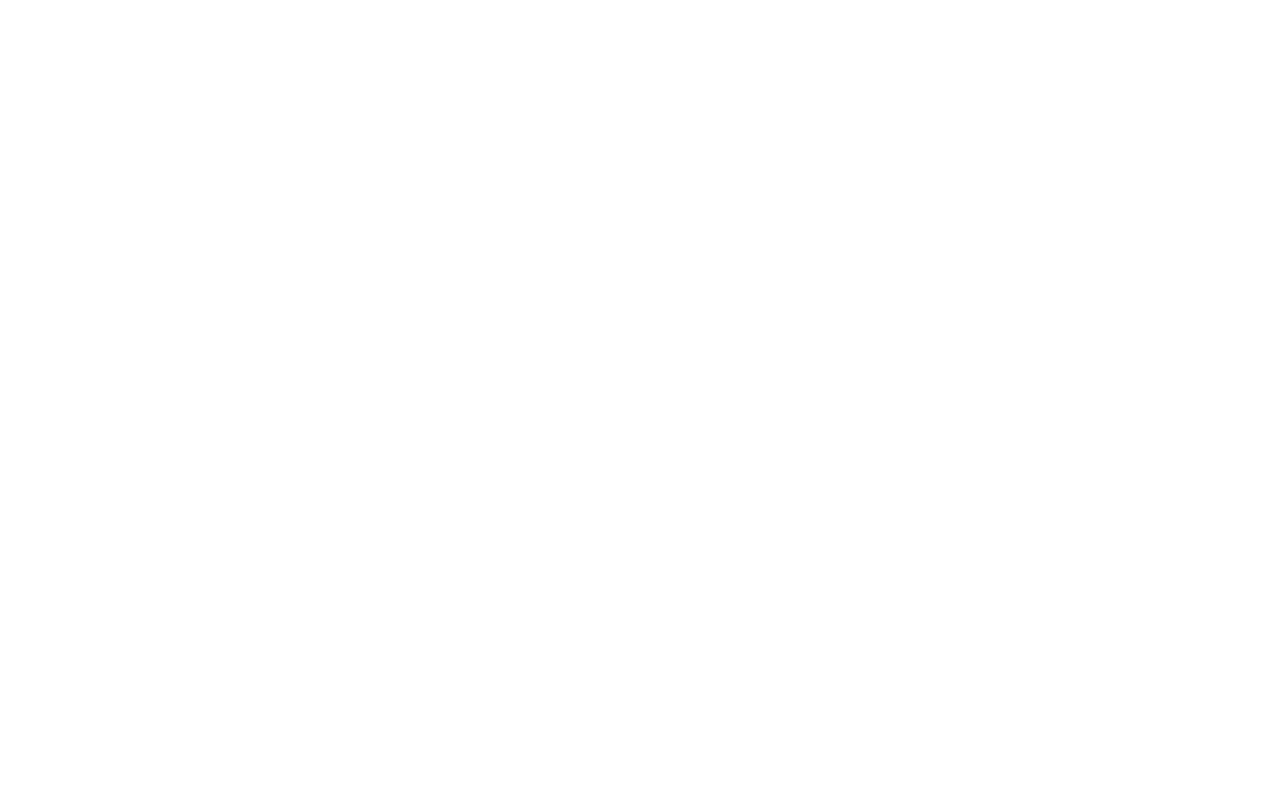
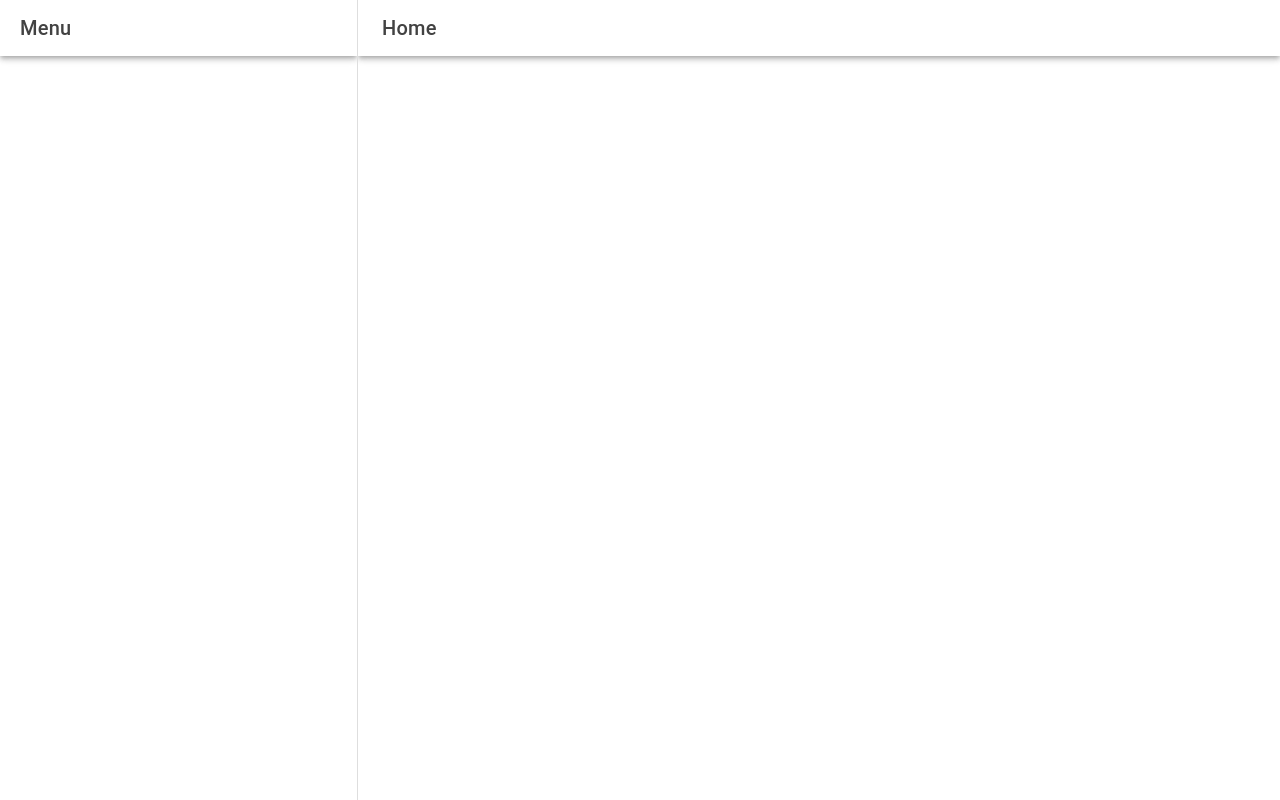
Before and after one commit to irvento/it35-lab, a React (Vite) app: page /it35-lab/app/Home in a window 1280 px wide. Built offline with nearby package versions, Linux system fonts and the light colour scheme.

Commit message:
Added side menu template

```diff
--- a/src/App.tsx
+++ b/src/App.tsx
@@ -42,7 +42,7 @@
     <IonReactRouter>
       <IonRouterOutlet>
       <Route exact path="/it35-lab" component={Login} />
-      <Route exact path="/it35-lab/app" component={Menu} />
+      <Route path="/it35-lab/app" component={Menu} />
       </IonRouterOutlet>
     </IonReactRouter>
   </IonApp>
--- a/src/pages/Page1.tsx
+++ b/src/pages/About.tsx
@@ -8,7 +8,7 @@
       IonToolbar
   } from '@ionic/react';
 
-  const Page1: React.FC = () => {
+  const About: React.FC = () => {
     return (
       <IonPage>
         <IonHeader>
@@ -16,7 +16,7 @@
             <IonButtons slot='start'>
               <IonMenuButton></IonMenuButton>
             </IonButtons>
-            <IonTitle>Page1</IonTitle>
+            <IonTitle>About</IonTitle>
           </IonToolbar>
         </IonHeader>
         <IonContent fullscreen>
@@ -25,4 +25,4 @@
     );
   };
 
-  export default Page1;
+  export default About;
--- a/src/pages/Home.tsx
+++ b/src/pages/Home.tsx
@@ -1,22 +1,25 @@
-import { IonContent, IonHeader, IonPage, IonTitle, IonToolbar } from '@ionic/react';
-import ExploreContainer from '../components/ExploreContainer';
-import './Home.css';
+import {
+  IonButtons,
+    IonContent,
+    IonHeader,
+    IonMenuButton,
+    IonPage,
+    IonTitle,
+    IonToolbar
+} from '@ionic/react';
 
 const Home: React.FC = () => {
   return (
     <IonPage>
       <IonHeader>
         <IonToolbar>
-          <IonTitle>Blank</IonTitle>
+          <IonButtons slot='start'>
+            <IonMenuButton ></IonMenuButton>
+          </IonButtons>
+          <IonTitle>Home</IonTitle>
         </IonToolbar>
       </IonHeader>
       <IonContent fullscreen>
-        <IonHeader collapse="condense">
-          <IonToolbar>
-            <IonTitle size="large">Blank</IonTitle>
-          </IonToolbar>
-        </IonHeader>
-        <ExploreContainer />
       </IonContent>
     </IonPage>
   );
--- a/src/pages/Menu.tsx
+++ b/src/pages/Menu.tsx
@@ -2,23 +2,62 @@
     IonButtons,
       IonContent,
       IonHeader,
+      IonIcon,
+      IonItem,
+      IonMenu,
       IonMenuButton,
+      IonMenuToggle,
       IonPage,
+      IonRouterOutlet,
+      IonSplitPane,
       IonTitle,
       IonToolbar
-  } from '@ionic/react';
+  } from '@ionic/react'
+  import {homeOutline, rocketOutline} from 'ionicons/icons';
+import { Redirect, Route } from 'react-router';
+import Home from './Home';
+import About from './About';
 
   const Menu: React.FC = () => {
+    const path = [
+        {name:'Home', url: '/it35-lab/app/Home', icon: homeOutline},
+        {name:'About', url: '/it35-lab/app/About', icon: rocketOutline},
+    ]
+
     return (
         <IonPage>
+            <IonSplitPane contentId="main">
+                <IonMenu contentId="main">
                     <IonHeader>
                         <IonToolbar>
-            <IonTitle>Menu</IonTitle>
+                            <IonTitle>
+                                Menu
+                            </IonTitle>
                         </IonToolbar>
                     </IonHeader>
-        <IonContent fullscreen>
+                    <IonContent>
+                        {path.map((item,index) =>(
+                            <IonMenuToggle key={index}>
+                                <IonItem routerLink={item.url} routerDirection="forward">
+                                    <IonIcon icon={item.icon} slot="start"></IonIcon>
+                                    {item.name}
+                                </IonItem>
+                            </IonMenuToggle>
+                        ))}
                     </IonContent>
+                </IonMenu>
+
+                <IonRouterOutlet id="main">
+                    <Route exact path="/it35-lab/app/Home" component={Home} />
+                    <Route exact path="/it35-lab/app/About" component={About} />
+
+                    <Route exact path="/it35-lab/app">
+                        <Redirect to="/it35-lab/app/Home"/>
+                    </Route>
+                </IonRouterOutlet>
+            </IonSplitPane>
         </IonPage>
     );
   };
+
   export default Menu;
```
Also changed, not shown: src/pages/Page2.tsx (deleted, +0 -28 lines), src/pages/Home.css (deleted). Lines whose indentation alone changed are shown as unchanged.
